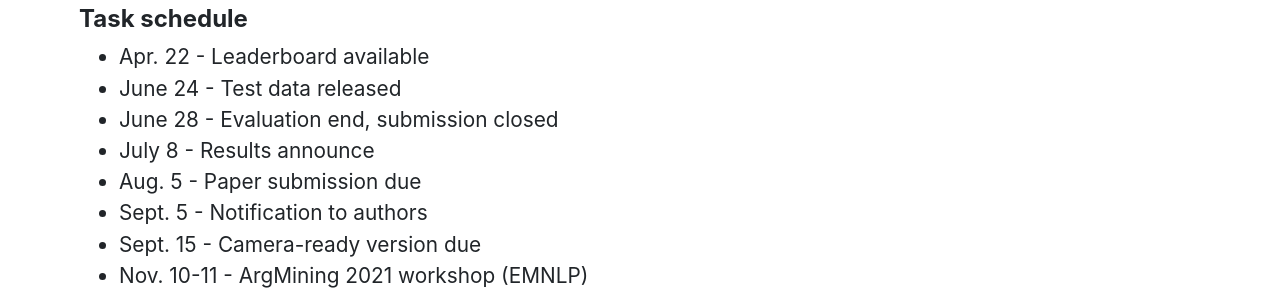
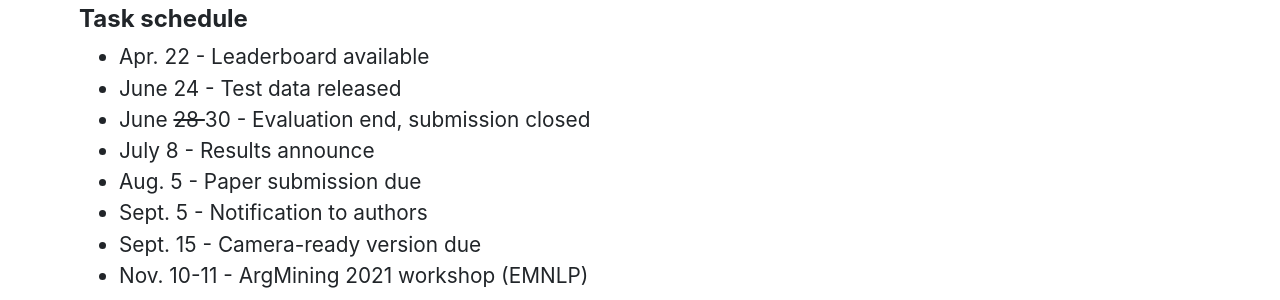
Before and after one commit to argmining2021/argmining2021.github.io, a Jekyll site: the page built from shared_task_ibm.html, in a window 1280 px wide and 900 px high, scrolled down 2661 px. Shown: the part 153-453 px from the top of the window. Built offline with Jekyll 4.4.1, drawn with Linux system fonts in a browser that asks for light colours; nearby versions of some CDN libraries; some web fonts are replaced.

Commit message:
Update shared_task_ibm_section.html

```diff
--- a/_includes/sections/shared_task_ibm_section.html
+++ b/_includes/sections/shared_task_ibm_section.html
@@ -94,7 +94,7 @@
 <ul>
   <li>Apr. 22 - Leaderboard available</li>
   <li>June 24 - Test data released</li>
-  <li>June 28 - Evaluation end, submission closed</li>
+  <li>June <strike> 28 </strike> 30 - Evaluation end, submission closed</li>
   <li>July 8 - Results announce</li>
   <li>Aug. 5 - Paper submission due</li>
   <li>Sept. 5 - Notification to authors</li>
```
